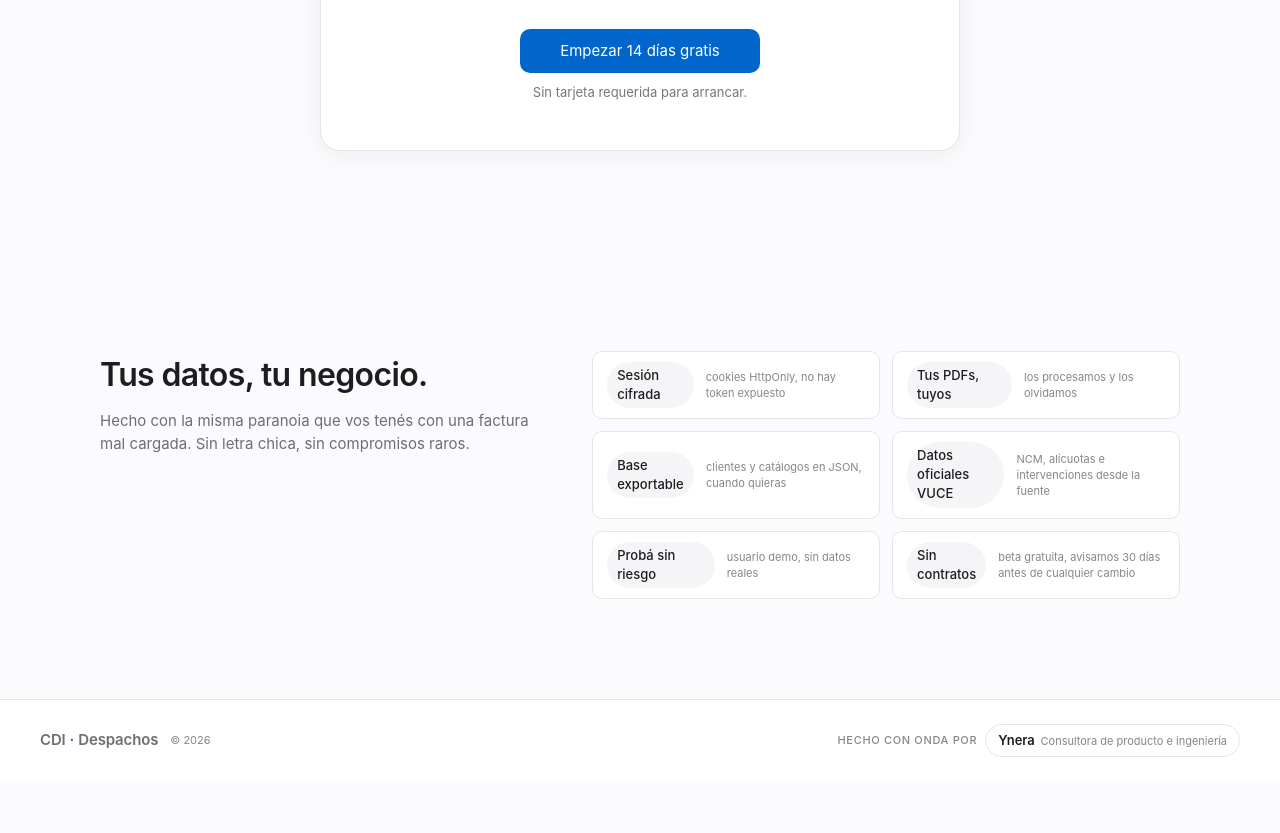
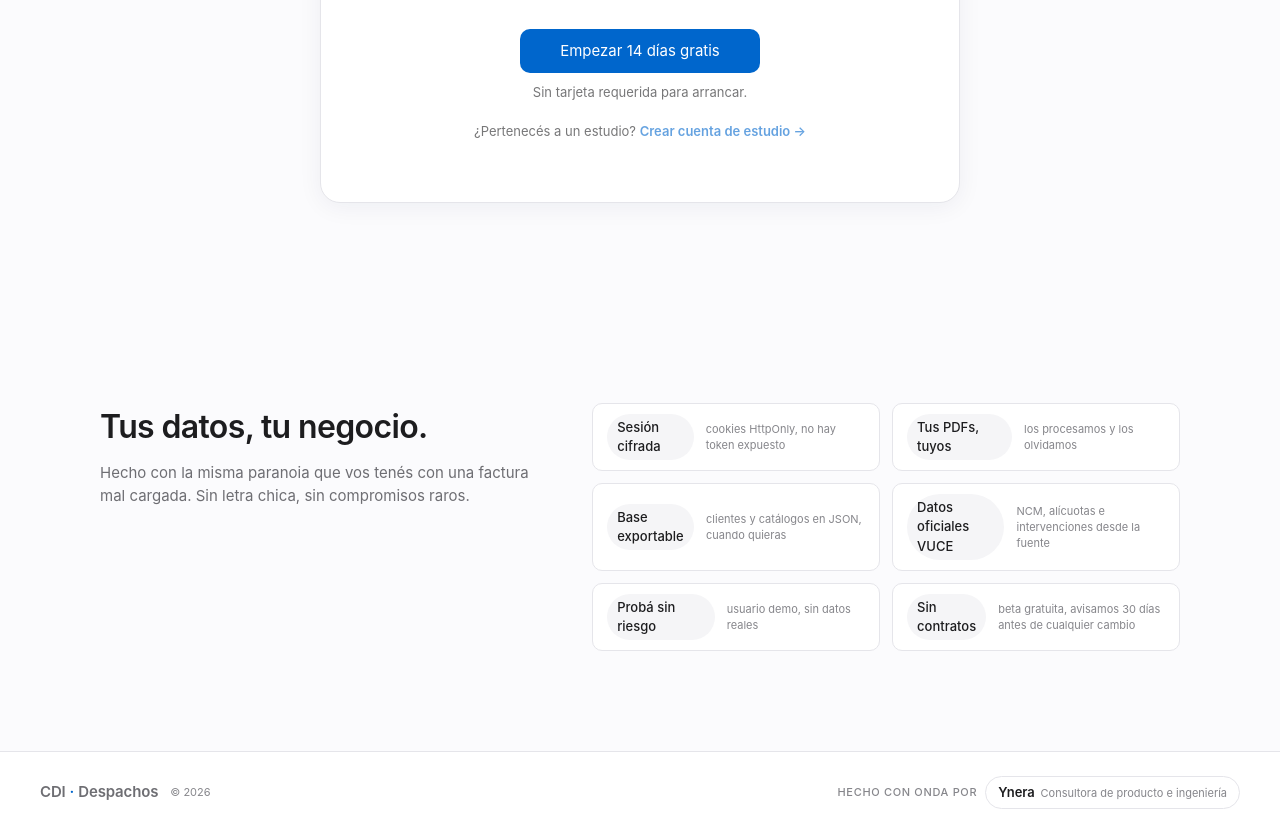
Before and after one commit to Memu007/CDI-vuce-, a plain HTML site: page proyecto_maria/templates/landing.html in a window 1280 px wide. Shown: the part 2055-2888 px from the top of the page. Before the commit the page ends 2836 px from the top, so only its background shows below. Drawn offline with Linux system fonts and the light colour scheme.

Commit message:
fix: mover link 'Crear cuenta de estudio' a sección de precios para que sea visible

```diff
--- a/proyecto_maria/templates/landing.html
+++ b/proyecto_maria/templates/landing.html
@@ -243,6 +243,7 @@
             <div class="pricing-cta">
                 <button type="button" class="btn-primary btn-lg" id="btnPriceCta">Empezar 14 días gratis</button>
                 <span class="pricing-hint">Sin tarjeta requerida para arrancar.</span>
+                <p class="pricing-hint" style="margin-top:10px;">¿Pertenecés a un estudio? <a href="#" data-tab="org" class="auth-link" style="font-weight:600;">Crear cuenta de estudio →</a></p>
             </div>
         </div>
     </section>
```
